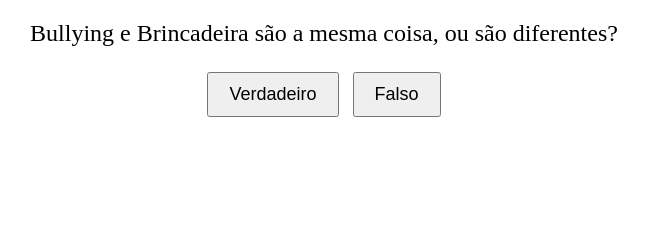
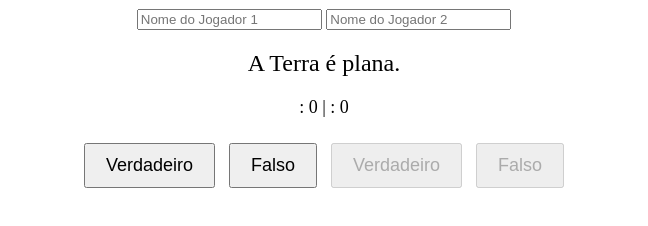
Before and after one commit to NosbaoJ92/Quiz, a plain HTML site: page index.html in a window 1280 px wide. Shown: the whole page, without its empty margins (316-964 px from the left). Drawn offline with Linux system fonts and the light colour scheme.

Commit message:
first commit

```diff
--- a/index.html
+++ b/index.html
@@ -11,6 +11,12 @@
             font-size: 24px;
             margin: 20px;
         }
+        #score {
+            font-size: 18px;
+        }
+        #players {
+            font-size: 18px;
+        }
         #buttons {
             margin: 20px;
         }
@@ -23,59 +29,106 @@
     </style>
 </head>
 <body>
+    <div id="players">
+        <input type="text" id="player1Name" placeholder="Nome do Jogador 1">
+        <input type="text" id="player2Name" placeholder="Nome do Jogador 2">
+    </div>
     <div id="question">Esta afirmação é verdadeira ou falsa?</div>
+    <div id="score">Pontuação:</div>
     <div id="buttons">
-        <button onclick="checkAnswer(true)">Verdadeiro</button>
-        <button onclick="checkAnswer(false)">Falso</button>
+        <button id="player1True" onclick="checkAnswer(true, 1)">Verdadeiro</button>
+        <button id="player1False" onclick="checkAnswer(false, 1)">Falso</button>
+        <button id="player2True" onclick="checkAnswer(true, 2)">Verdadeiro</button>
+        <button id="player2False" onclick="checkAnswer(false, 2)">Falso</button>
     </div>
     <div id="result"></div>
 
     <script>
         const questions = [
-        { text: 'Bullying e Brincadeira são a mesma coisa, ou são diferentes?', answer: true },
-        { text: 'Só é bullying quando alguém agride fisicamente outra pessoa?', answer: false },
-        { text: 'Tirar sarro dos outros na internet também é bullying.', answer: true },
-        { text: 'Quando você vê alguém fazendo bullying, o melhor é não se meter para não piorar as coisas.',answer: false },
-        { text: 'Se um colega parecer triste ou muito chateado, você deve avisar à professora.',answer: true },
-        { text: 'Se alguém fizer bullying com você, você tem o direito de revidar?',answer: false },
-        { text: 'A culpa do bullying, às vezes, é da pessoa que sofre o bullying também.',answer: false },
-        { text: 'Se alguém fizer bullying com você, o melhor é ignorar até a pessoa parar.',answer: false },
-        { text: 'É impossível ter uma escola sem bullying.',answer: false },
-        { text: 'Quem pratica bullying também precisa de ajuda.',answer: true },
-        { text: '"Bullying" tem origem na palavra "bully", em inglês, que significa valentão.',answer: true },
-        { text: 'O único jeito de saber se alguém sofreu bullying é se mais alguém viu para dizer.',answer: false },
-        { text: 'Você pode ajudar um colega que sofreu bullying indo tirar satisfação com quem fez o bullying com seu colega.',answer: false },
-        { text: 'Fazer fofoca e espalhar boatos também é bullying.',answer: true },
-        { text: 'Excluir um colega do convívio social também é bullying.',answer: true },
-        { text: 'Para evitar o bullying na escola, só é preciso educar as pessoas que fazem bullying com os outros.',answer: false },
-        { text: 'Todo mundo é diferente e todos nós temos que tentar entender os outros.', answer: true },
-        { text: 'A melhor forma de lidar com as nossas diferenças é mantendo contato só com os amigos.',answer: false },
-        { text: 'As pessoas que fazem bullying aprendem sozinhas que fizeram uma coisa errada.',answer: false },
-        { text: 'O que a pessoa que sofre bullying mais precisa é de apoio para se sentir segura.',answer: true },
+            { text: "A Terra é plana.", answer: false },
+            { text: "A água ferve a 100°C a nível do mar.", answer: true },
+            { text: "O Sol gira em torno da Terra.", answer: false },
         ];
 
+        let currentPlayer = 1;
         let currentQuestionIndex = 0;
+        let player1Score = 0;
+        let player2Score = 0;
         const resultDiv = document.getElementById("result");
+        const scoreDiv = document.getElementById("score");
+        const player1NameInput = document.getElementById("player1Name");
+        const player2NameInput = document.getElementById("player2Name");
 
         function showQuestion(index) {
             if (index < questions.length) {
                 const questionDiv = document.getElementById("question");
                 questionDiv.textContent = questions[index].text;
                 resultDiv.textContent = '';
+                scoreDiv.textContent = `${player1NameInput.value}: ${player1Score} | ${player2NameInput.value}: ${player2Score}`;
+                updateButtonsAvailability();
             } else {
-                resultDiv.textContent = 'Fim do jogo!';
+                showFinalScore();
             }
         }
 
-        function checkAnswer(userAnswer) {
+        function checkAnswer(userAnswer, player) {
             const correctAnswer = questions[currentQuestionIndex].answer;
             if (userAnswer === correctAnswer) {
                 resultDiv.textContent = 'Correto!';
+                if (player === 1) {
+                    player1Score++;
+                } else {
+                    player2Score++;
+                }
             } else {
                 resultDiv.textContent = 'Errado!';
             }
             currentQuestionIndex++;
+            currentPlayer = currentPlayer === 1 ? 2 : 1;
             setTimeout(() => showQuestion(currentQuestionIndex), 1000); // Passa para a próxima pergunta após 1 segundo.
+        }
+
+        function updateButtonsAvailability() {
+            const player1Buttons = [document.getElementById("player1True"), document.getElementById("player1False")];
+            const player2Buttons = [document.getElementById("player2True"), document.getElementById("player2False")];
+
+            if (currentPlayer === 1) {
+                enableButtons(player1Buttons);
+                disableButtons(player2Buttons);
+            } else {
+                enableButtons(player2Buttons);
+                disableButtons(player1Buttons);
+            }
+        }
+
+        function enableButtons(buttons) {
+            for (const button of buttons) {
+                button.disabled = false;
+            }
+        }
+
+        function disableButtons(buttons) {
+            for (const button of buttons) {
+                button.disabled = true;
+            }
+        }
+
+        function showFinalScore() {
+            resultDiv.textContent = 'Fim do jogo!';
+            disableAllButtons();
+            scoreDiv.textContent = `Pontuação final: ${player1NameInput.value}: ${player1Score} | ${player2NameInput.value}: ${player2Score}`;
+        }
+
+        function disableAllButtons() {
+            const allButtons = [
+                document.getElementById("player1True"),
+                document.getElementById("player1False"),
+                document.getElementById("player2True"),
+                document.getElementById("player2False"),
+            ];
+            for (const button of allButtons) {
+                button.disabled = true;
+            }
         }
 
         showQuestion(currentQuestionIndex);
```
